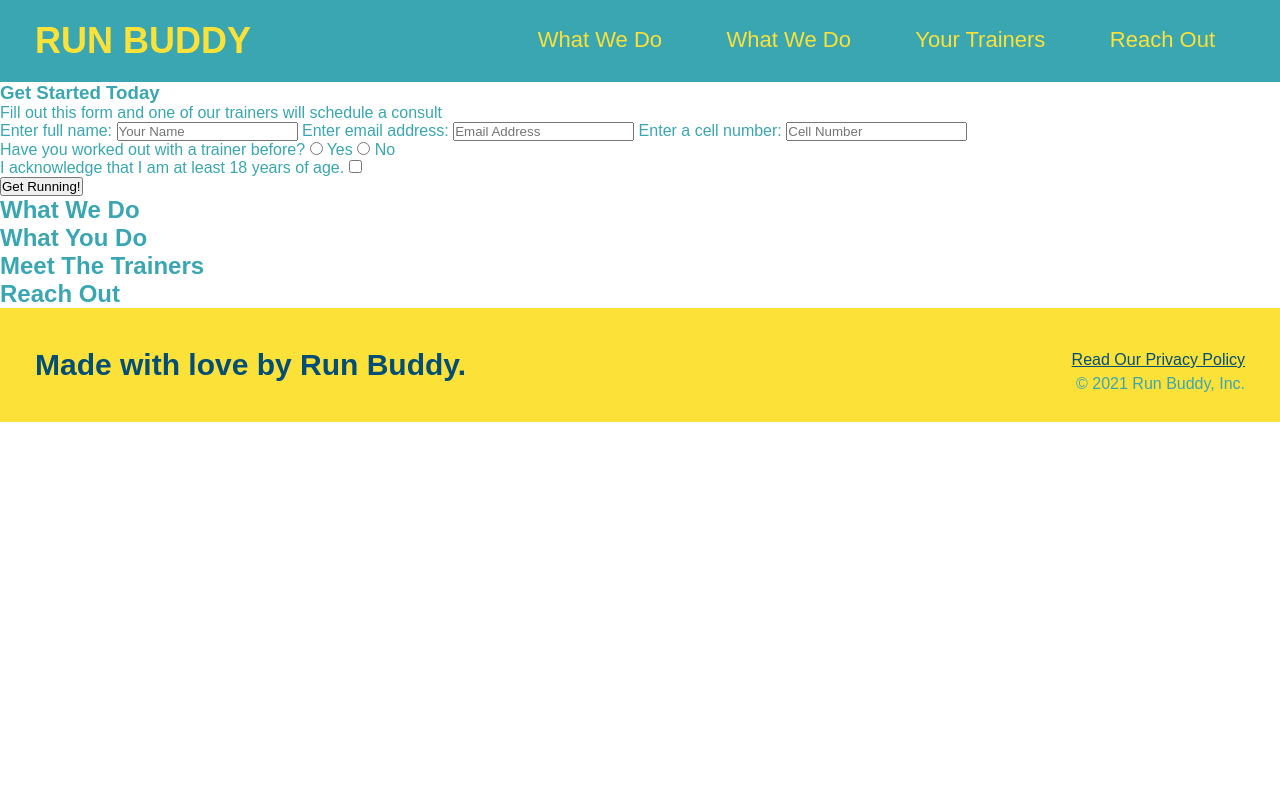
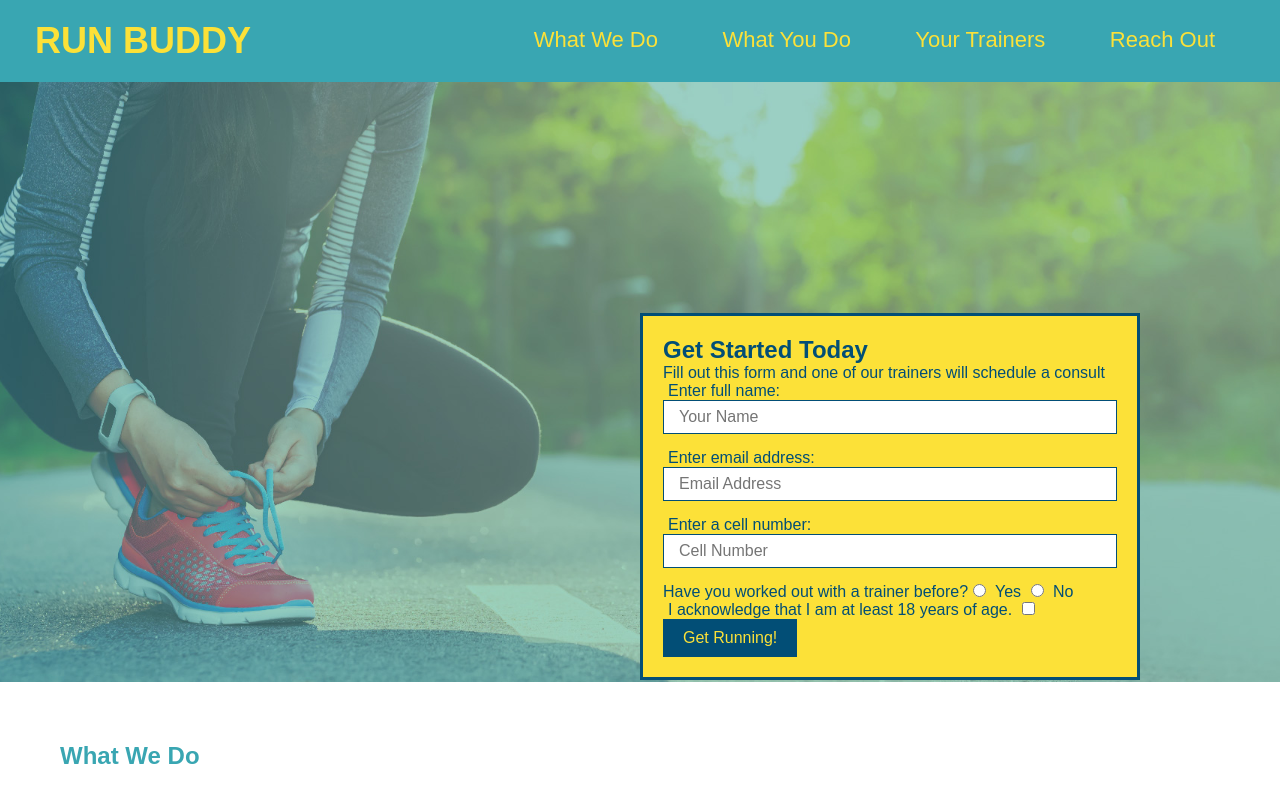
Before and after one commit to richgarcia7525/run-buddy22, a plain HTML site: page index.html in a window 1280 px wide. Shown: the top 800 px of the page. Drawn offline with Linux system fonts and the light colour scheme.

Commit message:
added style to form and properly organze form into readable sections for user

```diff
--- a/assets/css/style.css
+++ b/assets/css/style.css
@@ -60,3 +60,61 @@ footer div {
 footer a {
     color: #024e76;
 }
+section {
+    padding: 60px;
+}
+/* Hero style start*/
+.hero {
+    background-image: url("../images/hero-bg.jpg");
+    height: 600px;
+    background-size: cover;
+    background-position: center;
+}
+.hero-form {
+    border-style: solid;
+    border-width: 3px;
+    border-color: #024e76;
+    color: #024e76;
+    background-color: #fce138;
+    padding: 20px;
+    width: 500px;
+    border: 3px solid #024e76;
+    background-color: #fce138;
+    padding: 20px;
+    width: 500px;
+    color: #024e76;
+    position: absolute;
+    bottom: 120px;
+    right: 140px;
+}
+.hero-form h3 {
+    font-size: 24px;
+    margin: 0;
+}
+hero-form p {
+    margin: 5px 0 15px 0;
+}
+.form-input {
+    border: 1px solid #024e76;
+    display: block;
+    padding: 7px 15px;
+    font-size: 16px;
+    color: #024e76;
+    width: 100%;
+    margin-bottom: 15px;
+}
+.hero-form label {
+    margin: 0 5px;
+}
+.hero-form button {
+    color: #fce138;
+    background-color: #024e76;
+    border: none;
+    padding: 10px 20px;
+    font-size: 16px;
+}
+
+/* Hero style end*/
+section {
+    padding:60px;
+}
--- a/index.html
+++ b/index.html
@@ -20,7 +20,7 @@
             <a href="#what-we-do">What We Do</a>
             </li>
             <li>
-                <a href="#what-you-do">What We Do</a>
+                <a href="#what-you-do">What You Do</a>
             </li>
             <li>
                 <a href="#your-trainers">Your Trainers</a>
@@ -32,18 +32,20 @@
         </nav>
     </header>
     <!--hero/jumbotron -->
-    <section>
+    <section class="hero">
         <div>
+
+            <form>
+            <div class="hero-form">
             <h3> Get Started Today</h3>
              <!--Add form element-->
             <p>Fill out this form and one of our trainers will schedule a consult</p>
-        <form>
             <label for="name">Enter full name:</label>
-            <input type="text" placeholder="Your Name" name="name" id="name" />
+            <input type="text" placeholder="Your Name" name="name" id="name" class="form-input">
             <label for ="email">Enter email address:</label>
-            <input type="email" placeholder="Email Address" name="email" id="email"/>
+            <input type="email" placeholder="Email Address" name="email" id="email" class="form-input">
             <label for="phone">Enter a cell number:</label>
-            <input type="tel" placeholder="Cell Number" name="phone" id="phone" />
+            <input type="tel" placeholder="Cell Number" name="phone" id="phone" class="form-input">
             <p>
                 Have you worked out with a trainer before?
             <input type="radio" name="trainer-confirm" id="trainer-yes" />
```
Also changed, not shown: assets/images/hero-bg.jpg (added).
